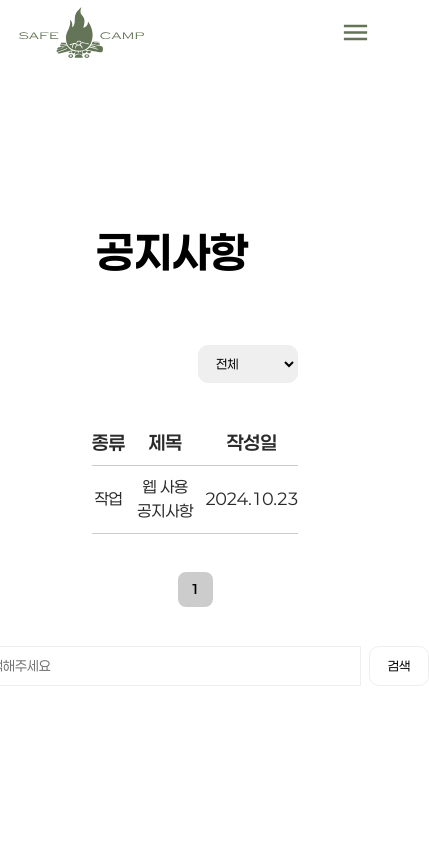
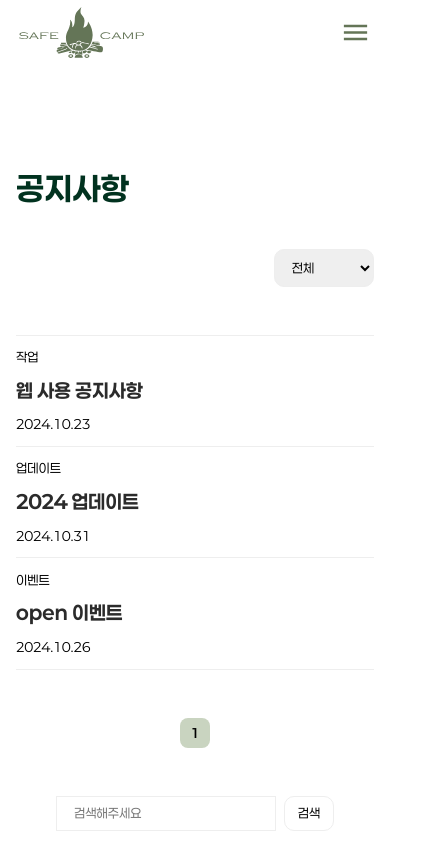
Before and after one commit to eunhyeon1020/Car-BakBak, a Vue app in the folder frontend/: page /notice in a window 390 px wide. Shown: the top 844 px of the page, 429 px wide, since content can reach past the window. Built offline with nearby package versions, Linux system fonts and the light colour scheme.

Commit message:
notice css 반응형 처리

```diff
--- a/frontend/src/assets/css/notice.css
+++ b/frontend/src/assets/css/notice.css
@@ -3,22 +3,21 @@
 #notice {
   position: relative;
   width: 100%;
-  height: calc(100vh - 65px);
+  height: auto;
   top: 65px;
-  padding: 0 5rem;
+  padding: 0 6rem;
 }
 
 .noti-contain {
-  /* border: 1px solid red; */
-  height: calc(100vh - 60px);
   max-width: 1600px;
   margin: 0 auto;
 }
 
 .noti-contain>h1 {
-  padding: 11rem 0 5rem 1rem;
+  padding: 11rem 0 5rem;
   font-size: 2.7rem;
   font-weight: 700;
+  color: #01321f;
 }
 
 /* select 부분 */
@@ -38,10 +37,10 @@ select#order {
 
 /* 공지사항 테이블 부분 */
 .noti-content {
+  padding-bottom: 72px;
   display: flex;
   flex-direction: column;
   align-items: center;
-  padding: 0 3vw;
   gap: 2.4rem;
 }
 
@@ -51,13 +50,13 @@ select#order {
 
 .noti-table tr {
   background-color: #FFF;
-  border-bottom: 1px solid #ccc;
-  color: #2b2b2b;
+  border-bottom: 1px solid #eee;
 }
 
 .table-title td {
   font-weight: 600;
   font-size: 1.2rem;
+  color: #01321f;
 }
 
 .table-content td {
@@ -65,10 +64,10 @@ select#order {
 }
 
 .table-content tr:hover {
-  background-color: #f3f3f3 !important;
+  background-color: #b0b9a86b !important;
 }
 
-.table-content td:nth-child(2) {
+.table-content td:nth-child(3) {
   cursor: pointer;
 }
 
@@ -95,7 +94,7 @@ select#order {
   height: 35px;
   line-height: 35px;
   text-align: center;
-  background-color: #ccc;
+  background-color: #c9d4c0;
   border-radius: 8px;
   cursor: pointer;
   font-size: 0.8rem;
@@ -103,7 +102,7 @@ select#order {
 
 .page-num span:active {
   border: none;
-  background-color: #bbb;
+  background-color: #b2bbaa;
 }
 
 /* 하단 검색 부분 */
@@ -134,9 +133,100 @@ select#order {
 
 .search-contain button:hover {
   border: none;
-  background-color: #eee;
+  background-color: #c9d4c0;
 }
 
 .search-contain button:active {
-  background-color: #ddd;
+  background-color: #b2bbaa;
 }
+
+/* 반응형 처리  */
+@media screen and (max-width:1024px) {
+  #notice {
+    padding: 0 3rem;
+  }
+
+  .noti-contain>h1 {
+    padding: 9rem 0 3rem;
+    font-size: 2.2rem;
+  }
+
+  .noti-content {
+    padding-bottom: 8rem;
+  }
+}
+
+@media screen and (max-width: 900px) {
+  #notice {
+    padding: 0 1rem;
+  }
+
+  .noti-content {
+    gap: 4rem;
+    padding-bottom: 10rem;
+  }
+
+  .noti-contain>h1 {
+    font-size: 2rem;
+    padding: 9rem 0 4rem;
+  }
+
+  .table-title td {
+    display: none;
+    font-size: 1rem;
+  }
+
+  .table-content td:nth-child(1) {
+    display: none;
+  }
+
+  .table-content td>a {
+    font-size: 1.2rem;
+    font-weight: 700;
+  }
+
+  .table-content td {
+    display: flex;
+    flex-wrap: wrap;
+    font-size: 0.9rem;
+  }
+
+  .page-num span {
+    width: 30px;
+    height: 30px;
+    line-height: 30px;
+  }
+
+  .search-contain input {
+    width: 300px;
+    height: 35px;
+    font-size: 0.8rem;
+  }
+
+  .search-contain button {
+    width: 50px;
+  }
+}
+
+@media screen and (max-width: 420px) {
+  .noti-contain>h1 {
+    padding: 7rem 0 3rem;
+  }
+
+  .noti-content {
+    gap: 3rem;
+  }
+
+  .table-content td {
+    font-size: 0.8rem;
+  }
+
+  .table-content td:nth-child(3) {
+    padding: 0;
+  }
+
+  .search-contain input {
+    width: 220px;
+  }
+
+}
--- a/frontend/src/components/Notice.vue
+++ b/frontend/src/components/Notice.vue
@@ -18,18 +18,26 @@
         <table class="noti-table">
           <thead>
              <tr class="table-title">
+              <td>NO.</td>
               <td>종류</td>
               <td>제목</td>
               <td>작성일</td>
              </tr>
           </thead>
+
           <tbody class="table-content">
-            <tr>
-              <td>작업</td>
+            <!-- vue에서 사용하는 for문 -->
+            <tr v-for="(item, index) in notiList" :key="index"> <!-- 6번 루프 -->
+              <td>{{ item.num }}</td>
+
+              <td>{{ item.type }}</td>
+
               <td>
-                <router-link :to="'noticedetail'">웹 사용 공지사항</router-link>
+                <router-link :to="'noticedetail'">{{ item.title }}</router-link>
               </td>
-              <td>2024.10.23</td>
+
+              <td>{{ item.createDt }}</td>
+
             </tr>
           </tbody>
         </table>
@@ -51,9 +59,24 @@
 
   </div>
 </template>
+
 <script>
   export default {
 
+    data:() => ({
+      notiList: [
+        { num: '1', type: '작업', title: '웹 사용 공지사항', createDt: '2024.10.23' },
+        { num: '2', type: '업데이트', title: '2024 업데이트', createDt: '2024.10.31' },
+        { num: '3', type: '이벤트', title: 'open 이벤트 ', createDt: '2024.10.26' },
+      ],
+    }),
+    mounted() {
+      for (let i=0; i<this.notiList.length; i++ ) {  // 6번 루프
+        console.log(this.notiList[i]);
+      }
+    },
+    methods: {
+    },
   }
 </script>
 
@@ -69,5 +92,4 @@ a:active {
   a:visited {
     color: #2b2b2b;
   }
-
 </style>
```
Lines whose indentation alone changed are shown as unchanged.
